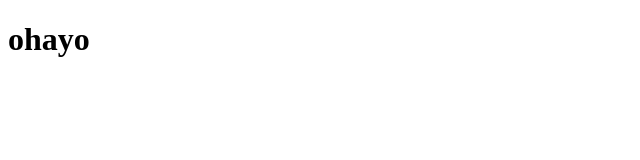
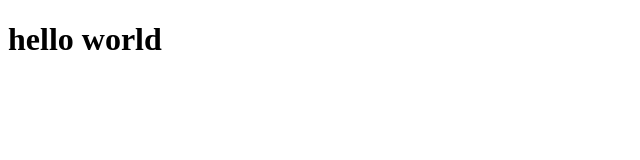
Before and after one commit to ejsim/group-project, a plain HTML site: page index.html in a window 1280 px wide. Shown: the whole page, without its empty margins (0-640 px from the left). Drawn offline with Linux system fonts and the light colour scheme.

Commit message:
hello world

```diff
--- a/index.html
+++ b/index.html
@@ -6,6 +6,6 @@
     <title>Document</title>
 </head>
 <body>
-    <h1>ohayo</h1>
+    <h1>hello world</h1>
 </body>
 </html>
```
Also changed, not shown: 1 other file.
